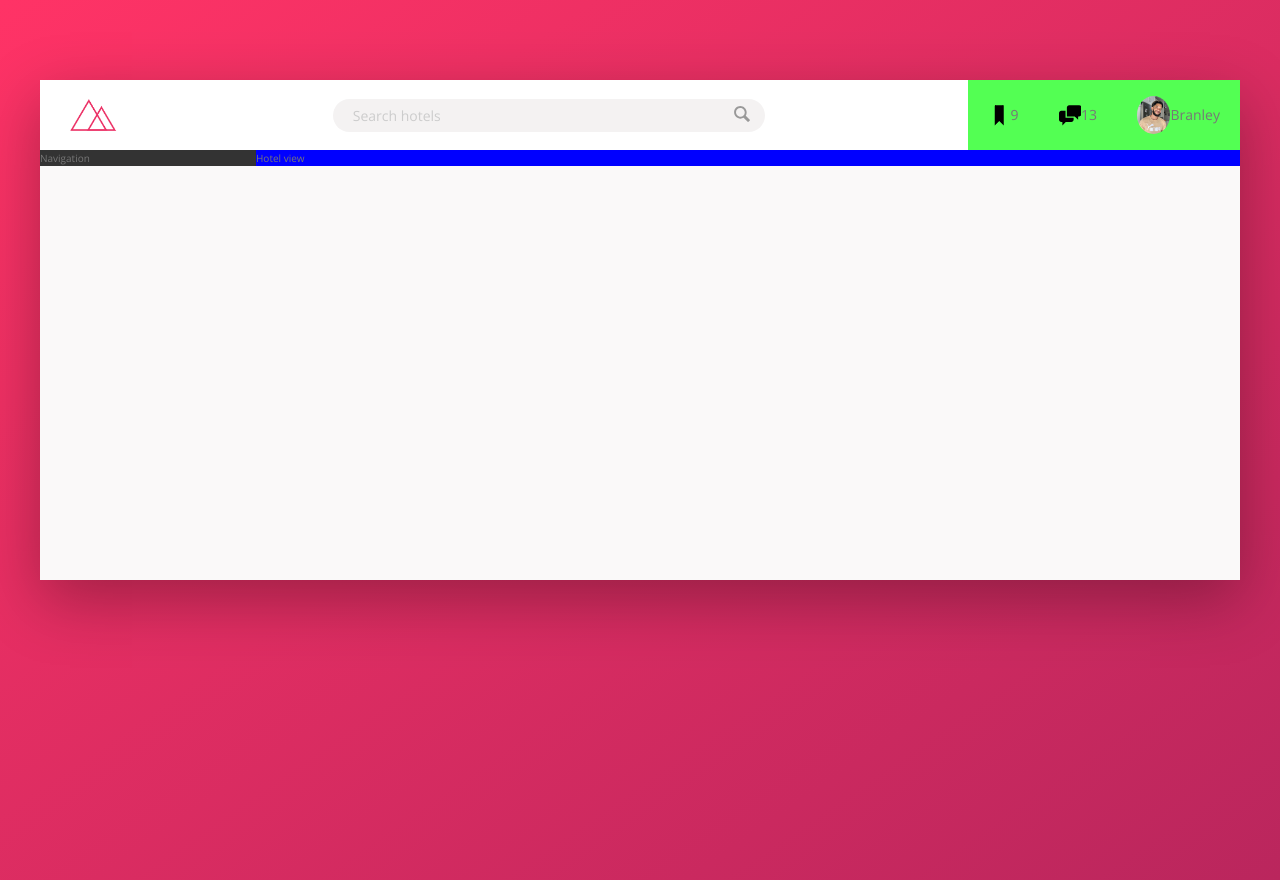
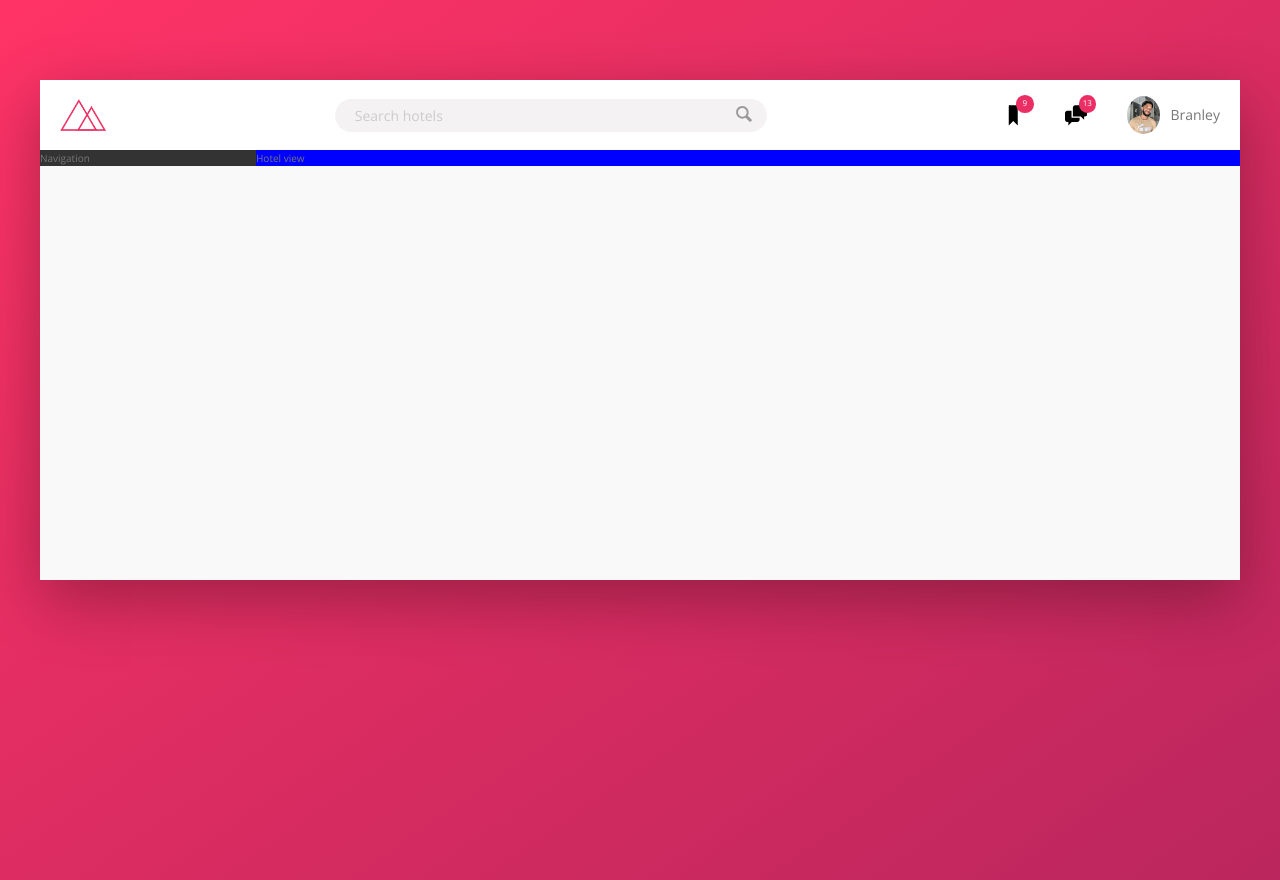
Before and after one commit to Branley22/booking_app, a website: page index.html in a window 1280 px wide. Drawn offline with nearby package versions, Linux system fonts and the light colour scheme.

Commit message:
icons css

```diff
--- a/sass/_components.scss
+++ b/sass/_components.scss
@@ -1,6 +1,6 @@
 .logo {
   height: 3.25rem;
-  margin-left: 3rem;
+  margin-left: 2rem;
 }
 
 .search {
@@ -62,7 +62,6 @@
 }
 
 .user-nav {
-  background-color: rgb(83, 255, 83);
   align-self: stretch;
 
   display: flex;
@@ -80,28 +79,33 @@
     background-color: var(--color-grey-light-2);
   }
   &__icon-box {
-
+    position: relative;
   }
 
   &__icon {
     height: 2.25rem;
     width: 2.25rem;
+    fill: var(--color-grey-grey-2);
   }
 
   &__notification {
-
-  }
-
-  &__user {
-
+    font-size: .8rem;
+    height: 1.75rem;
+    width: 1.75rem;
+    border-radius: 50%;
+    background-color: var(--color-primary);
+    color: #fff;
+    position: absolute;
+    top: 1.5rem;
+    right: 1.1rem;
+    display: flex;
+    justify-content: center;
+    align-items: center;
   }
 
   &__user-photo {
     height: 3.75rem;
     border-radius: 50%;
-  }
-
-  &__user-name {
-
+    margin-right: 1rem;
   }
 }
```
Also changed, not shown: css/style.css.
